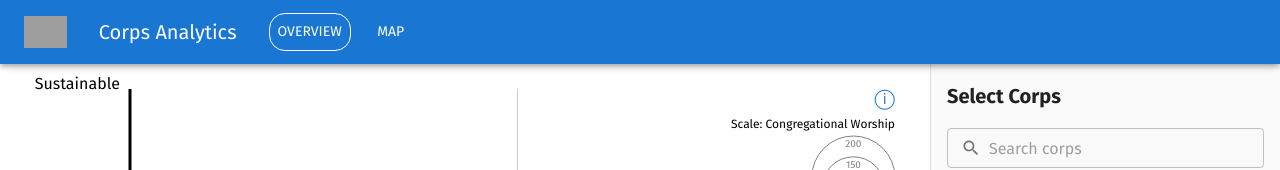
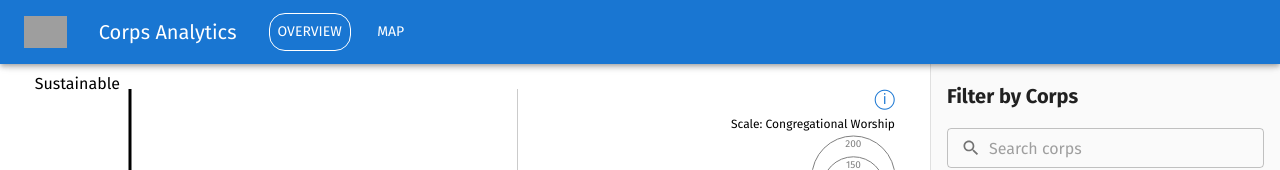
Before and after one commit to SlazengerV100/Corps-Visualisation-Tool, a React (Vite) app in the folder frontend/: page / in a window 1280 px wide. Shown: the top 170 px of the page. Built offline with nearby package versions, Linux system fonts and the light colour scheme; no server answers; grey boxes are pictures that could not be loaded.

Commit message:
feat: Title the corps pane Filter by Corps

```diff
--- a/frontend/src/components/overview/CheckboxSelectorPanel.tsx
+++ b/frontend/src/components/overview/CheckboxSelectorPanel.tsx
@@ -213,7 +213,7 @@ export default function CheckboxSelectorPanel({ selectedCorps, setSelectedCorps,
     return (
         <Box>
             <Typography variant="h6" sx={{ mb: 2, fontWeight: 'bold' }}>
-                Select Corps
+                Filter by Corps
             </Typography>
             <TextField
                 type="search"
```
